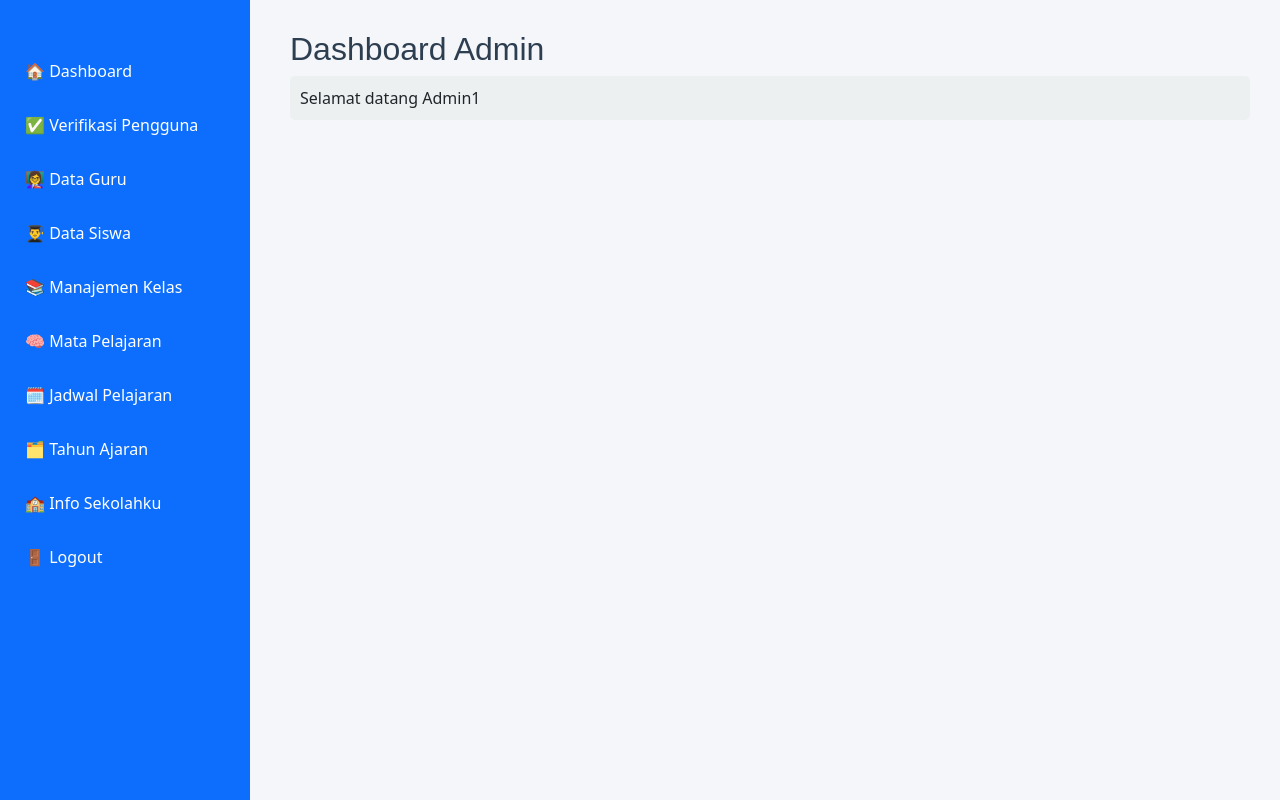
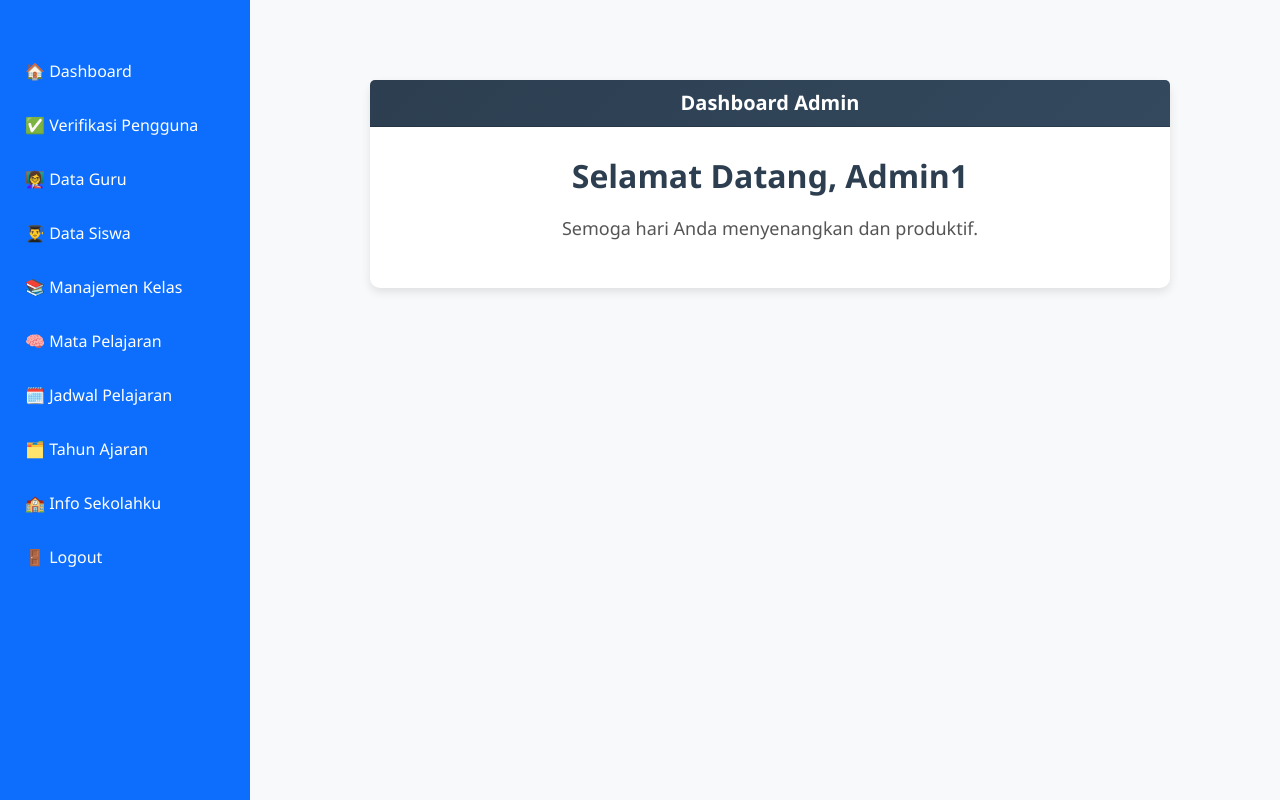
Before and after one commit to Yusrin-Ti23/Project-Sistem-Sekolahku, a Django app: template web/templates/dashboard_admin.html in a window 1280 px wide. Run offline with Django 5.2, Linux system fonts and the light colour scheme; the template is opened without the code that fills it, so the values that code supplies are empty.

Commit message:
modified:   web/templates/dashboard_admin.html

```diff
--- a/web/templates/dashboard_admin.html
+++ b/web/templates/dashboard_admin.html
@@ -2,18 +2,51 @@
 
 {% block content %}
     <style>
+        body {
+            font-family: 'Segoe UI', Tahoma, Geneva, Verdana, sans-serif;
+            background-color: #f8f9fa;
+        }
+        .dashboard-container {
+            max-width: 800px;
+            margin: 50px auto;
+        }
+        .card {
+            border: none;
+            border-radius: 10px;
+            box-shadow: 0 4px 10px rgba(0,0,0,0.1);
+        }
+        .card-header {
+            background: linear-gradient(135deg, #2c3e50, #34495e);
+            color: #fff;
+            font-size: 20px;
+            font-weight: 600;
+            text-align: center;
+            border-radius: 10px 10px 0 0;
+        }
+        .card-body {
+            padding: 30px;
+            text-align: center;
+        }
         h2 {
             color: #2c3e50;
-            font-family: Arial, sans-serif;
+            font-weight: 700;
+            margin-bottom: 20px;
         }
         p {
-            background-color: #ecf0f1;
-            padding: 10px;
-            border-radius: 5px;
-            font-size: 16px;
+            font-size: 18px;
+            color: #555;
         }
     </style>
 
-    <h2>Dashboard Admin</h2>
-    <p>Selamat datang Admin1</p>
+    <div class="dashboard-container">
+        <div class="card">
+            <div class="card-header">
+                Dashboard Admin
+            </div>
+            <div class="card-body">
+                <h2>Selamat Datang, Admin1</h2>
+                <p>Semoga hari Anda menyenangkan dan produktif.</p>
+            </div>
+        </div>
+    </div>
 {% endblock %}
```
